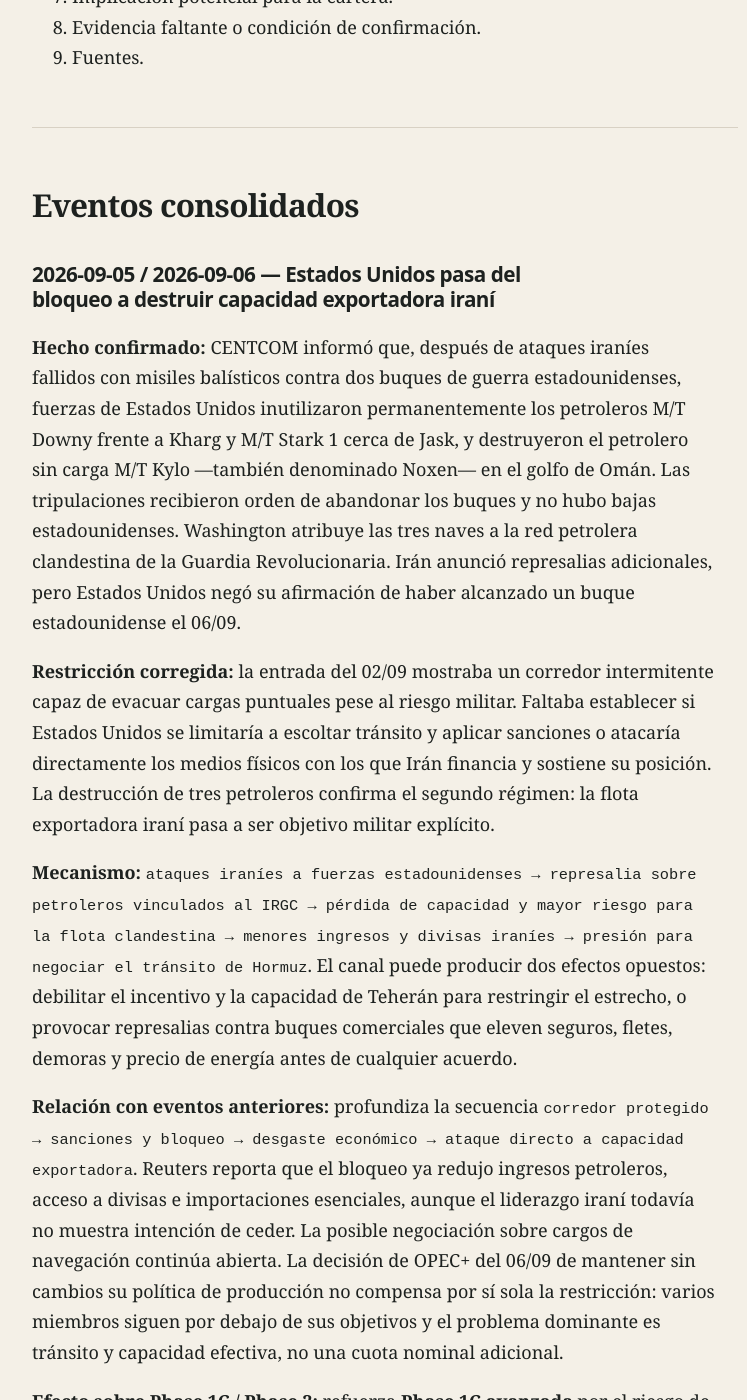
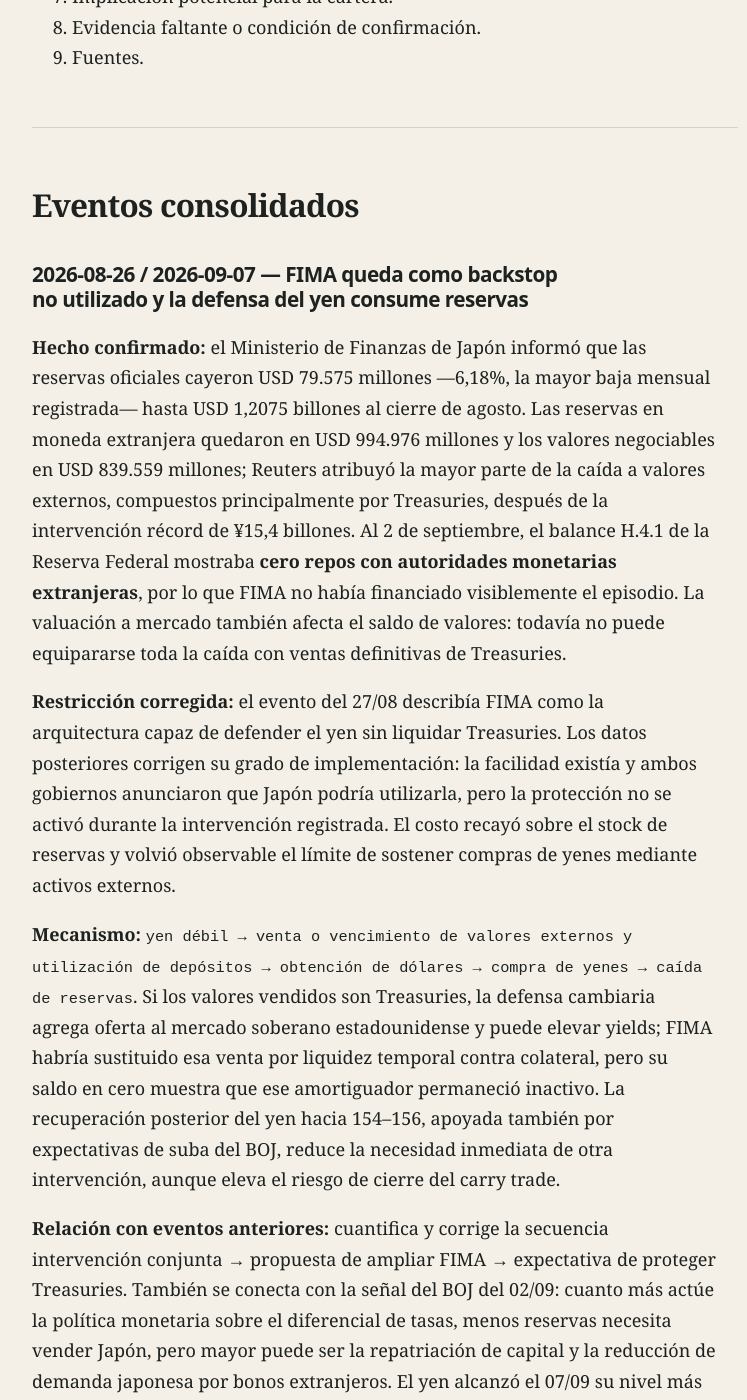
Before and after one commit to facundocabrera/plano-global, a Jekyll site: the page built from agent/eventos.md, in a window 1280 px wide and 1400 px high, scrolled down 2796 px. Shown: the whole window, without its empty margins (255-1002 px from the left). Built offline with Jekyll 4.4.1, drawn with Linux system fonts in a browser that asks for light colours; our own code applies the rules of GitHub Pages for plain Markdown files; some of the changed text lies outside the part shown.

Commit message:
Rebuild consolidated Plano Global event ledger

```diff
--- a/agent/eventos.md
+++ b/agent/eventos.md
@@ -52,6 +52,32 @@
 ---
 
 ## Eventos consolidados
+
+### 2026-08-26 / 2026-09-07 — FIMA queda como backstop no utilizado y la defensa del yen consume reservas
+
+**Hecho confirmado:** el Ministerio de Finanzas de Japón informó que las reservas oficiales cayeron USD 79.575 millones —6,18%, la mayor baja mensual registrada— hasta USD 1,2075 billones al cierre de agosto. Las reservas en moneda extranjera quedaron en USD 994.976 millones y los valores negociables en USD 839.559 millones; Reuters atribuyó la mayor parte de la caída a valores externos, compuestos principalmente por Treasuries, después de la intervención récord de ¥15,4 billones. Al 2 de septiembre, el balance H.4.1 de la Reserva Federal mostraba **cero repos con autoridades monetarias extranjeras**, por lo que FIMA no había financiado visiblemente el episodio. La valuación a mercado también afecta el saldo de valores: todavía no puede equipararse toda la caída con ventas definitivas de Treasuries.
+
+**Restricción corregida:** el evento del 27/08 describía FIMA como la arquitectura capaz de defender el yen sin liquidar Treasuries. Los datos posteriores corrigen su grado de implementación: la facilidad existía y ambos gobiernos anunciaron que Japón podría utilizarla, pero la protección no se activó durante la intervención registrada. El costo recayó sobre el stock de reservas y volvió observable el límite de sostener compras de yenes mediante activos externos.
+
+**Mecanismo:** `yen débil → venta o vencimiento de valores externos y utilización de depósitos → obtención de dólares → compra de yenes → caída de reservas`. Si los valores vendidos son Treasuries, la defensa cambiaria agrega oferta al mercado soberano estadounidense y puede elevar yields; FIMA habría sustituido esa venta por liquidez temporal contra colateral, pero su saldo en cero muestra que ese amortiguador permaneció inactivo. La recuperación posterior del yen hacia 154–156, apoyada también por expectativas de suba del BOJ, reduce la necesidad inmediata de otra intervención, aunque eleva el riesgo de cierre del carry trade.
+
+**Relación con eventos anteriores:** cuantifica y corrige la secuencia intervención conjunta → propuesta de ampliar FIMA → expectativa de proteger Treasuries. También se conecta con la señal del BOJ del 02/09: cuanto más actúe la política monetaria sobre el diferencial de tasas, menos reservas necesita vender Japón, pero mayor puede ser la repatriación de capital y la reducción de demanda japonesa por bonos extranjeros. El yen alcanzó el 07/09 su nivel más fuerte en seis meses, cerca de ¥154, mientras el endeudamiento transfronterizo en yenes ronda ¥360 billones; la combinación desplaza el riesgo desde depreciación lineal hacia unwind del carry.
+
+**Efecto sobre Phase 1C / Phase 2:** refuerza **Phase 1C avanzada** porque demuestra interacción efectiva entre fragilidad cambiaria, reservas oficiales y oferta potencial de Treasuries. No confirma Phase 2: FIMA no se utilizó, no fue ampliada y no produjo control del 10Y/30Y. Incluso si se activara, un repo temporal sólo cumpliría el criterio de transición con escala, repetición, intención de suprimir el costo largo y efecto persistente sobre la curva.
+
+**Implicación potencial para la cartera:** mantener el yen como cobertura táctica frente al cierre del carry, evitando financiar posiciones de riesgo con una moneda sujeta a intervención y subas del BOJ. Conservar cautela sobre duration larga estadounidense: la defensa cambiaria japonesa puede generar ventas directas o menor reinversión aun cuando FIMA limite episodios futuros. Oro y Bitcoin preservan utilidad estructural frente a la administración conjunta de monedas y reservas, pero un unwind rápido puede producir liquidaciones transitorias en activos de riesgo.
+
+**Evidencia pendiente:** datos TIC de agosto y tenencias japonesas por custodio; desglose diario y por moneda de la intervención previsto para comienzos de noviembre; separación entre ventas, vencimientos y pérdidas de valuación; utilización semanal de FIMA después del 02/09; decisión del FOMC sobre una ampliación; reunión del BOJ del 17–18/09; persistencia de USDJPY; flujos japoneses hacia bonos extranjeros; y efecto verificable sobre subastas, 10Y, 30Y y term premium estadounidenses.
+
+**Fuentes:**
+
+- https://www.mof.go.jp/english/policy/international_policy/reference/official_reserve_assets/e0808.html
+- https://www.reuters.com/world/asia-pacific/japans-august-foreign-reserves-post-largest-ever-drop-after-record-intervention-2026-09-07/
+- https://www.federalreserve.gov/releases/h41/current/
+- https://fred.stlouisfed.org/series/H41RESPPALGTRFNWW
+- https://www.ft.com/content/d86643d2-c98c-4e19-b066-c97b50819b7e
+
+---
 
 ### 2026-09-05 / 2026-09-06 — Estados Unidos pasa del bloqueo a destruir capacidad exportadora iraní
 
```
